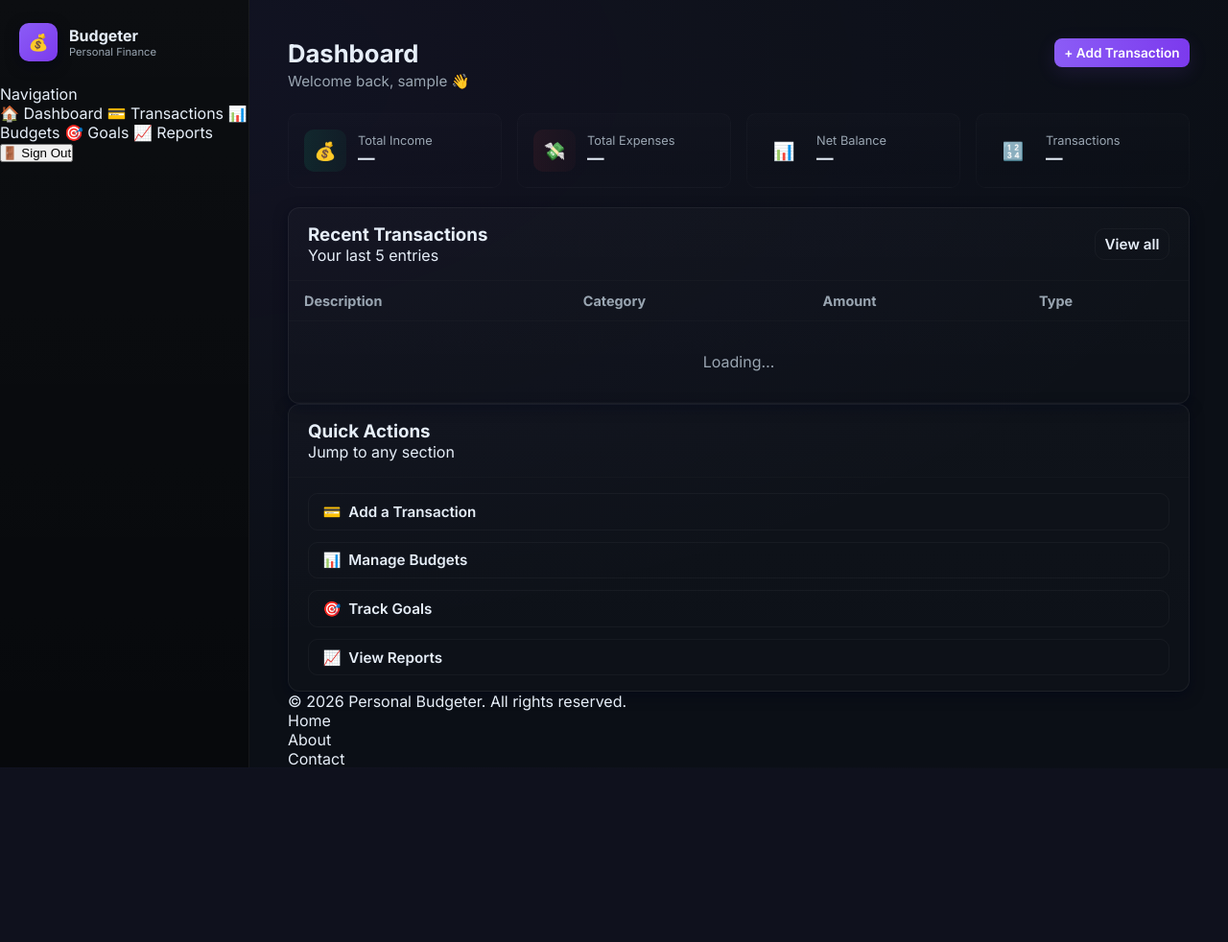
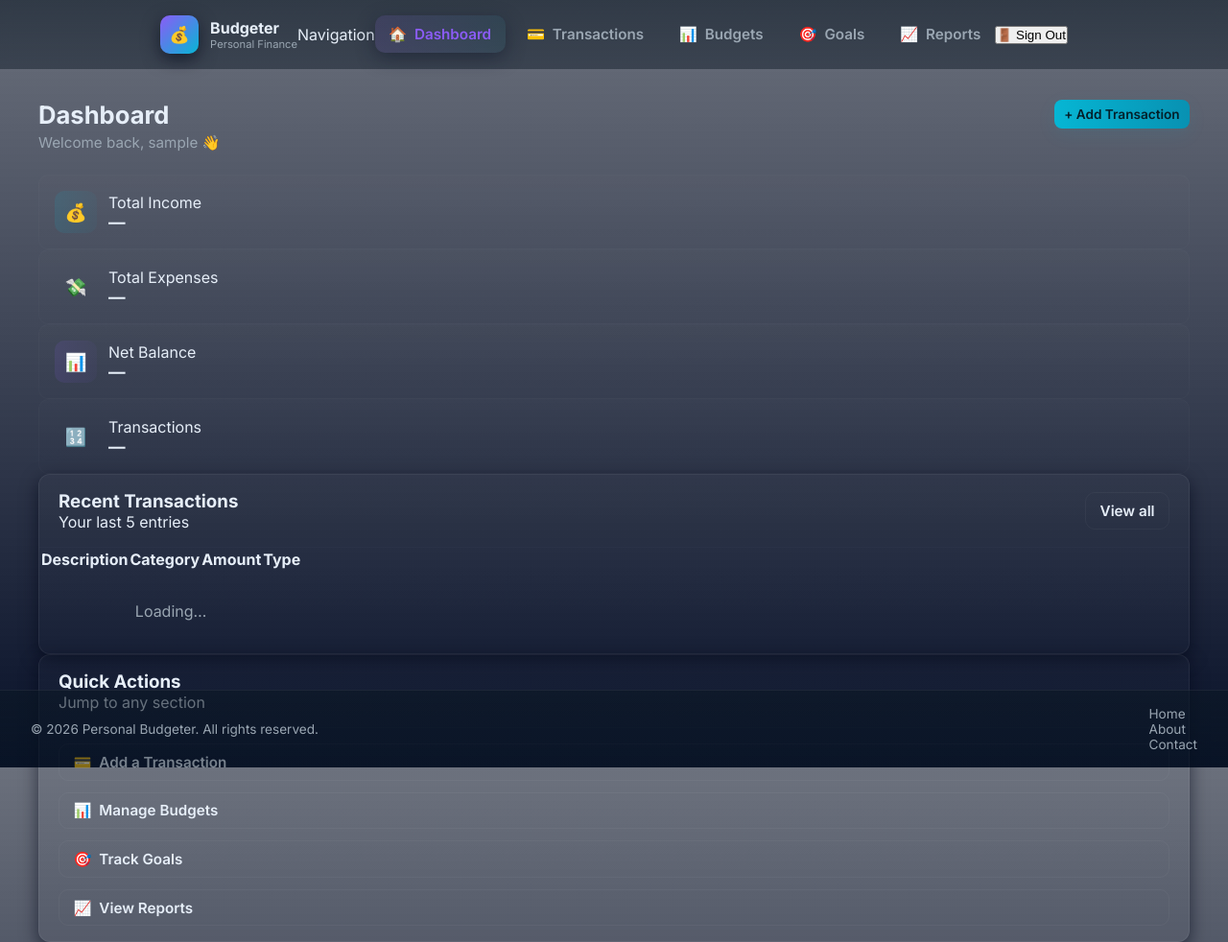
Before and after one commit to Meshref21/Software_implementation_assignment2, a Django app: page /home/ in a window 1280 px wide. Shown: the whole page at 96% size. Before the commit the page ends 800 px from the top, so only its background shows below. Run offline with Django 5.2, Linux system fonts and the light colour scheme; the visitor is signed in with stand-in values (Sample User, id 1); data that the repository does not hold is empty.

Commit message:
Navbar top-centered + fixed footer, three-color palette (background/text, buttons, options), layout adjustments

```diff
--- a/PersonalBudgeter/static/css/style.css
+++ b/PersonalBudgeter/static/css/style.css
@@ -1,37 +1,36 @@
 /* ============================================================
-   Personal Budgeter — Dark Theme Redesign
-   - Converted overall UI to a premium dark theme with higher
-     contrast for readability.
-   - Kept class names and layout tokens to minimize template changes.
-   - Improved button, form, and card styles for a modern look.
+   Personal Budgeter — Dark Theme Redesign (Navbar: top centered + fixed footer)
+   - Navbar moved to top center with horizontal options
+   - Navbar and footer fixed
+   - Three-color palette applied: background/text, buttons, options
    ============================================================ */
 
 @import url('https://fonts.googleapis.com/css2?family=Inter:wght@300;400;500;600;700&display=swap');
 
 :root {
-    /* Dark theme tokens */
-    --bg:            #0b0f16; /* page background */
-    --sidebar-bg:    #07090c; /* navbar / sidebar */
-    --sidebar-hover: #0f1724;
-    --sidebar-active:#8b5cf6; /* accent */
-    --card-bg:       #0f1724; /* card surfaces */
-    --primary:       #8b5cf6; /* primary accent */
-    --primary-600:   #7c3aed;
-    --primary-light: rgba(139,92,246,0.12);
-    --success:       #10b981;
-    --success-light: rgba(16,185,129,0.08);
-    --danger:        #ef4444;
-    --danger-light:  rgba(239,68,68,0.08);
-    --warning:       #f59e0b;
-    --warning-light: rgba(245,158,11,0.06);
-    --text:          #e6eef8; /* main text */
-    --text-muted:    #9aa6b2; /* subdued text */
-    --border:        rgba(255,255,255,0.06);
-    --shadow-sm:     0 4px 14px rgba(2,6,23,0.6);
-    --shadow-md:     0 10px 30px rgba(2,6,23,0.7);
-    --radius:        12px;
-    --sidebar-w:     260px;
-    --glass-alpha:   rgba(255,255,255,0.03);
+    /* Three-color palette (user requested):
+       - --bg-base: background / text base (dark)
+       - --brand-button: primary buttons
+       - --brand-option: navigation/options accent
+    */
+    --bg-base:        #071028; /* deep navy for background */
+    --card-bg:        #0b1724; /* slightly lighter card surface */
+    --brand-button:   #06B6D4; /* cyan — buttons */
+    --brand-button-600:#0891B2;
+    --brand-option:   #8B5CF6; /* violet — nav/options */
+    --text:           #E6EEF8; /* main text */
+    --text-muted:     #9AA6B2;
+
+    /* legacy tokens (kept for compatibility) */
+    --primary:        var(--brand-button);
+    --primary-600:    var(--brand-button-600);
+    --sidebar-bg:     transparent; /* we no longer use a left sidebar */
+    --sidebar-hover:  rgba(255,255,255,0.02);
+    --border:         rgba(255,255,255,0.06);
+    --shadow-sm:      0 6px 18px rgba(2,6,23,0.6);
+    --shadow-md:      0 12px 36px rgba(2,6,23,0.7);
+    --radius:         12px;
+    --navbar-h:       72px; /* navbar height — used to offset page content */
 }
 
 /* Reset & Base */
@@ -39,7 +38,7 @@
 html,body { height: 100%; }
 body {
     font-family: 'Inter', system-ui, -apple-system, 'Segoe UI', Roboto, 'Helvetica Neue', Arial;
-    background: radial-gradient(1200px 600px at 10% 10%, rgba(139,92,246,0.06), transparent), var(--bg);
+    background: linear-gradient(180deg, rgba(7,16,36,0.6), var(--bg-base));
     color: var(--text);
     min-height: 100vh;
     display: flex;
@@ -50,116 +49,140 @@ body {
 a { text-decoration: none; color: inherit; }
 ul { list-style: none; }
 
-/* Navbar / Sidebar */
+/* ------------------------ NAVBAR (TOP, CENTERED) ------------------------ */
 #navbar {
-    width: var(--sidebar-w);
-    background: linear-gradient(180deg, rgba(255,255,255,0.02), rgba(255,255,255,0.00)), var(--sidebar-bg);
+    width: 100%;
     position: fixed;
     top: 0; left: 0;
-    height: 100vh;
-    display: flex; flex-direction: column; padding: 0; z-index: 100;
-    overflow-y: auto; border-right: 1px solid var(--border);
+    height: var(--navbar-h);
+    display: flex;
+    align-items: center;
+    justify-content: center;
+    z-index: 300;
+    backdrop-filter: blur(6px);
+    background: linear-gradient(180deg, rgba(11,23,36,0.6), rgba(11,23,36,0.45));
+    border-bottom: 1px solid var(--border);
 }
 
-.sidebar-brand { display:flex; align-items:center; gap:0.75rem; padding:1.5rem 1.25rem; }
-.sidebar-brand-icon { width:40px; height:40px; background: linear-gradient(135deg,var(--primary),var(--primary-600)); border-radius:10px; display:flex; align-items:center; justify-content:center; font-size:1.05rem; box-shadow: var(--shadow-sm); }
+/* inner container keeps nav items centered and constrained */
+#navbar .navbar-inner {
+    width: min(1100px, 96%);
+    display: flex;
+    align-items: center;
+    justify-content: space-between;
+    gap: 1rem;
+}
+
+/* brand area (left) */
+.sidebar-brand { display:flex; align-items:center; gap:0.75rem; }
+.sidebar-brand-icon { width:40px; height:40px; background: linear-gradient(135deg,var(--brand-option),var(--brand-button)); border-radius:10px; display:flex; align-items:center; justify-content:center; font-size:1.05rem; box-shadow: var(--shadow-sm); }
 .sidebar-brand-text { font-size:1rem; font-weight:700; color:var(--text); }
 .sidebar-brand-sub { font-size:0.7rem; color:var(--text-muted); }
 
-/* Page wrapper shifted to the right of sidebar */
-.page-wrapper { margin-left: var(--sidebar-w); padding: 2.5rem; width: calc(100% - var(--sidebar-w)); }
+/* main nav (center) */
+.sidebar-nav {
+    display: flex;
+    gap: 0.5rem;
+    align-items: center;
+    justify-content: center;
+    padding: 0;
+}
+
+.sidebar-nav a {
+    display: inline-flex;
+    align-items: center;
+    gap: 0.5rem;
+    padding: 0.6rem 0.9rem;
+    border-radius: 10px;
+    color: var(--text-muted);
+    font-size: 0.95rem;
+    font-weight: 600;
+    transition: background 0.12s ease, color 0.12s ease, transform 0.08s ease;
+}
+
+.sidebar-nav a:hover {
+    background: rgba(255,255,255,0.02);
+    color: var(--text);
+    transform: translateY(-2px);
+}
+
+.sidebar-nav a.active {
+    background: linear-gradient(90deg, rgba(139,92,246,0.12), rgba(6,182,212,0.06));
+    color: var(--brand-option);
+    box-shadow: 0 6px 20px rgba(11,18,38,0.45);
+}
+
+/* actions (right) */
+.sidebar-footer { display:flex; gap:0.5rem; align-items:center; }
+
+/* ------------------------ PAGE LAYOUT ADJUSTMENTS ------------------------ */
+/* Remove sidebar left offset and account for top navbar height */
+.page-wrapper { margin-left: 0; padding: calc(var(--navbar-h) + 2rem) 2.5rem 6.5rem; width: 100%; }
 
 .page-header { display:flex; justify-content:space-between; align-items:flex-start; gap:1rem; margin-bottom:1.5rem; }
 .page-header-title h1 { font-size:1.6rem; margin-bottom:0.25rem; }
 .page-header-title p { color:var(--text-muted); font-size:0.95rem; }
 
-/* Cards */
+/* ------------------------ CARDS, BUTTONS, FORMS (use 3-color palette) ------------------------ */
 .card { background: linear-gradient(180deg, rgba(255,255,255,0.02), rgba(255,255,255,0.01)); border: 1px solid var(--border); border-radius: var(--radius); box-shadow: var(--shadow-sm); overflow:hidden; }
 .card-header { padding:1rem 1.25rem; border-bottom: 1px solid rgba(255,255,255,0.02); display:flex; justify-content:space-between; align-items:center; }
 .card-body { padding:1rem 1.25rem; }
 
-/* Buttons */
 .btn { display:inline-flex; align-items:center; gap:0.5rem; padding:0.55rem 0.9rem; border-radius:10px; font-weight:600; font-size:0.95rem; cursor:pointer; border:1px solid transparent; background:transparent; color:var(--text); }
-.btn-primary { background: linear-gradient(90deg,var(--primary),var(--primary-600)); color: #fff; border:none; box-shadow: 0 6px 20px rgba(140,85,255,0.12); }
+.btn-primary { background: linear-gradient(90deg, var(--brand-button), var(--brand-button-600)); color: #04202a; border:none; box-shadow: 0 6px 20px rgba(6,182,212,0.08); }
+.btn-ghost { background: transparent; border:1px solid rgba(255,255,255,0.04); color:var(--text); }
 .btn-primary.btn-sm { padding:0.45rem 0.65rem; font-size:0.85rem; border-radius:8px; }
-.btn-ghost { background: transparent; border:1px solid rgba(255,255,255,0.04); color:var(--text); }
-.btn-ghost.btn-sm { padding:0.4rem 0.6rem; }
 .btn:active { transform: translateY(1px); }
 
-/* Alerts */
-.alert { padding:0.75rem 1rem; border-radius:10px; margin-bottom:1rem; font-weight:500; }
-.alert-success { background: rgba(16,185,129,0.07); color: #b7f3d8; border:1px solid rgba(16,185,129,0.12); }
-.alert-error { background: rgba(239,68,68,0.06); color: #ffd5d5; border:1px solid rgba(239,68,68,0.08); }
-
-/* Typography */
-h1,h2,h3,h4 { color:var(--text); }
-p, label, input, select, textarea { color:var(--text); }
-.text-muted { color:var(--text-muted); }
+/* Ensure option-like elements use the option color */
+.text-option { color: var(--brand-option); font-weight:700; }
 
 /* Forms */
-.form-group { display:flex; flex-direction:column; gap:0.35rem; margin-bottom:0.75rem; }
 input[type="text"], input[type="email"], input[type="password"], input[type="number"], input[type="date"], select, textarea {
     background: rgba(255,255,255,0.02);
     border: 1px solid rgba(255,255,255,0.04);
     padding:0.6rem 0.75rem; border-radius:8px; outline:none; color:var(--text); font-size:0.95rem;
 }
-input::placeholder, textarea::placeholder { color: rgba(230,238,248,0.55); }
-input:focus, select:focus, textarea:focus { border-color: var(--primary-600); box-shadow: 0 6px 18px rgba(124,58,237,0.08); }
+input:focus, select:focus, textarea:focus { border-color: var(--brand-button-600); box-shadow: 0 6px 18px rgba(6,182,212,0.06); }
 
-.form-row { display:flex; gap:1rem; }
-.form-actions { display:flex; gap:0.5rem; align-items:center; }
+/* ------------------------ NAVBAR / FOOTER FIXED ------------------------ */
+/* Footer fixed to bottom */
+#footer .footer {
+    position: fixed;
+    bottom: 0; left: 0; right: 0;
+    width: 100%;
+    background: linear-gradient(180deg, rgba(11,23,36,0.6), rgba(11,23,36,0.5));
+    border-top: 1px solid var(--border);
+    padding: 1rem 2rem;
+    display: flex; align-items: center; justify-content: space-between; font-size: 0.85rem; color: var(--text-muted);
+    z-index: 250;
+}
 
-/* Tables */
-table { width:100%; border-collapse:collapse; color:var(--text); }
-thead th { text-align:left; padding:0.75rem 1rem; font-size:0.9rem; color:var(--text-muted); border-bottom:1px solid rgba(255,255,255,0.02); }
-tbody td { padding:0.75rem 1rem; border-bottom:1px solid rgba(255,255,255,0.02); }
+/* Add bottom spacing so content isn't hidden behind footer */
+/* page-wrapper already has bottom padding of 6.5rem to account for footer */
 
-/* Stats / Cards */
-.stats-grid { display:grid; grid-template-columns: repeat(4, minmax(0,1fr)); gap:1rem; margin-bottom:1.25rem; }
+/* ------------------------ TABLES, STATS, GOALS - minor color tweaks ------------------------ */
 .stat-card { background: linear-gradient(180deg, rgba(255,255,255,0.01), transparent); padding:1rem; border-radius:10px; display:flex; gap:0.75rem; align-items:center; border:1px solid rgba(255,255,255,0.02); }
 .stat-icon { width:44px; height:44px; display:flex; align-items:center; justify-content:center; border-radius:10px; font-size:1.15rem; }
-.stat-icon.green { background: linear-gradient(90deg, rgba(16,185,129,0.12), rgba(16,185,129,0.06)); }
-.stat-icon.red { background: linear-gradient(90deg, rgba(239,68,68,0.08), rgba(239,68,68,0.03)); }
-.stat-info .stat-label { color:var(--text-muted); font-size:0.8rem; }
+.stat-icon.indigo { background: linear-gradient(90deg, rgba(139,92,246,0.12), rgba(139,92,246,0.04)); }
+.stat-icon.green  { background: linear-gradient(90deg, rgba(6,182,212,0.12), rgba(6,182,212,0.04)); }
 .stat-info .stat-value { font-size:1.1rem; font-weight:700; }
 
-/* Goals */
-.goals-grid { display:grid; grid-template-columns: repeat(auto-fill, minmax(260px, 1fr)); gap:1rem; }
-.goal-card { display:flex; flex-direction:column; gap:0.75rem; padding:1rem; }
-.goal-card-header { display:flex; justify-content:space-between; align-items:center; gap:0.5rem; }
-.goal-card-title { font-weight:700; }
-.goal-pie-chart { width:48px; height:48px; border-radius:50%; background: linear-gradient(180deg, rgba(255,255,255,0.02), rgba(255,255,255,0.01)); display:flex; align-items:center; justify-content:center; font-size:0.85rem; color:var(--text-muted); }
+/* small helpers */
+.text-muted { color:var(--text-muted); }
+.text-primary { color: var(--brand-button); }
 
-/* Badges */
-.badge { padding:0.25rem 0.5rem; border-radius:999px; font-size:0.8rem; font-weight:600; }
-.badge-green { background: rgba(16,185,129,0.12); color:#aaf4d3; }
-.badge-amber { background: rgba(245,158,11,0.08); color:#ffebc9; }
-
-/* Auth pages */
-.auth-page { height:100vh; display:flex; align-items:center; justify-content:center; width:100%; padding:2rem; background: transparent; }
-.auth-card { width:420px; background: linear-gradient(180deg, rgba(255,255,255,0.02), rgba(255,255,255,0.01)); border:1px solid var(--border); padding:1.5rem; border-radius:14px; box-shadow: var(--shadow-md); }
-.auth-logo { display:flex; align-items:center; gap:0.6rem; margin-bottom:0.75rem; }
-.auth-logo-icon { width:44px; height:44px; display:flex; align-items:center; justify-content:center; border-radius:10px; background: linear-gradient(135deg,var(--primary),var(--primary-600)); box-shadow: 0 8px 26px rgba(120,70,255,0.08); }
-.auth-logo-text { font-weight:800; font-size:1.05rem; }
-.auth-title { font-size:1.25rem; margin-bottom:0.25rem; }
-.auth-subtitle { color:var(--text-muted); margin-bottom:1rem; }
-.auth-footer-text { color:var(--text-muted); text-align:center; margin-top:1rem; }
-
-/* Responsive */
+/* ------------------------ RESPONSIVE ------------------------ */
 @media (max-width: 900px) {
-    #navbar { position:relative; width:100%; height:auto; border-right:none; }
-    .page-wrapper { margin-left:0; width:100%; padding:1rem; }
+    #navbar { position: relative; height: auto; background: transparent; border-bottom: none; }
+    #navbar .navbar-inner { flex-direction: column; gap: 0.5rem; padding: 0.6rem 0; }
+    .sidebar-nav { flex-wrap: wrap; justify-content:center; }
+    .page-wrapper { padding: calc(var(--navbar-h) + 1rem) 1rem 6.5rem; }
     .stats-grid { grid-template-columns: repeat(2,1fr); }
 }
 
-/* Utility classes */
-.mb-3 { margin-bottom:1rem; }
-.text-primary { color: var(--primary); }
-.text-success { color: var(--success); }
-.text-muted { color: var(--text-muted); }
-.w-full { width:100%; }
-
-/* Small tweaks for contrast */
-hr { border: none; height:1px; background: rgba(255,255,255,0.02); margin:1rem 0; }
+/* ------------------------ Accessibility tweaks ------------------------ */
+:focus { outline: none; }
+a:focus { box-shadow: 0 0 0 3px rgba(139,92,246,0.12); border-radius:6px; }
 
 /* End of stylesheet */
```
